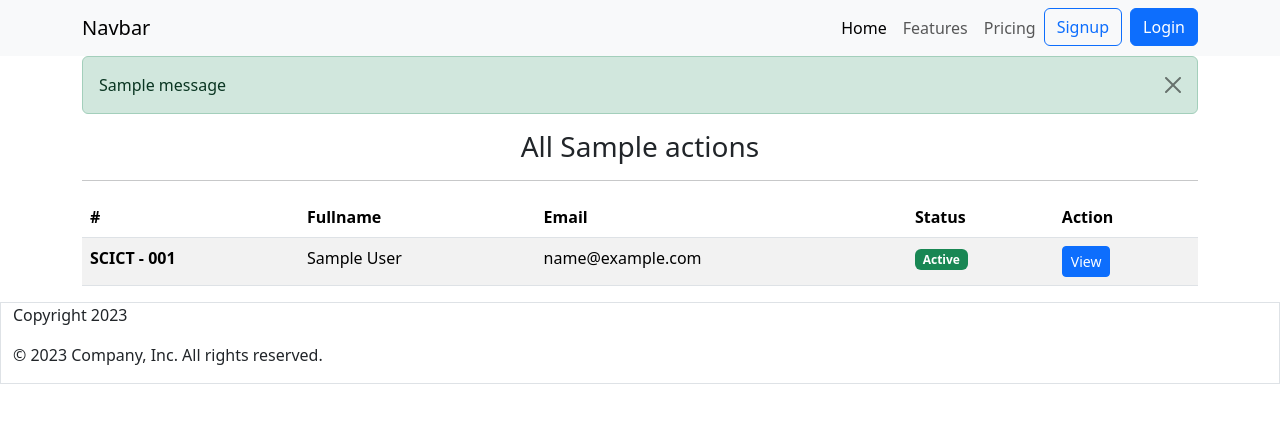
After one commit to DamilareArise/ecommerce, a Django app: template template/viewUsers.html in a window 1280 px wide. The commit adds this page. Shown: the top 423 px of the page. Run offline with Django 3.2, Linux system fonts and the light colour scheme; tables that the repository leaves empty hold one stand-in row (values such as "Sample post"); the template is opened without the code that fills it: values that come from a table or form of the project are taken from there, most other values are stand-ins (such as "Sample title", 1, 10 or a date in 2020); one stand-in notice (Sample message) is shown.

Commit message:
Add user management features: implement views for staff management, user activation/deactivation, and update navigation links for staff users.

```diff
--- a/template/common.html
+++ b/template/common.html
@@ -38,7 +38,9 @@
                       <li><a class="dropdown-item" href="{% url 'view-profile' request.user.id %}">Profile</a></li>
 
                       {% if request.user.is_staff %}
-                      <li><a class="dropdown-item" href="{% url 'view-all-products' %}">View all product</a></li>
+                      <li><a class="dropdown-item" href="{% url 'view-all-products' %}">View all products</a></li>
+                      <li><a class="dropdown-item" href="{% url 'view-user' 'user' %}">All users</a></li>
+                      <li><a class="dropdown-item" href="{% url 'view-user' 'staff' %}">All staffs</a></li>
                       {% endif %}
 
                       <li><a class="dropdown-item" href="{% url 'password_change' %}">Change Password</a></li>
--- /dev/null
+++ b/template/viewUsers.html
@@ -0,0 +1,58 @@
+{% extends "common.html" %}
+{% load static %}
+{% block main_content %}
+
+<div class="container">
+
+    {% if messages %}
+    {% for message in messages %}
+        <div class="container alert alert-{{ message.tags }} alert-dismissible fade show" role="alert">
+            {{ message }}
+            <button type="button" class="btn-close" data-bs-dismiss="alert" aria-label="Close"></button>
+        </div>
+    {% endfor %}
+    {% endif %}
+
+
+    <h1 class="text-center h3">All {{action}}s</h1>
+
+    <hr>
+    <table class="table table-striped">
+        <thead>
+          <tr>
+            <th scope="col">#</th>
+            <th scope="col">Fullname</th>
+            <th scope="col">Email</th>
+            <th scope="col">Status</th>
+            <th scope="col">Action</th>
+          </tr>
+        </thead>
+        <tbody>
+
+            {% for user in users %}
+
+                    <tr>
+                        <th scope="row">SCICT - 00{{user.id}}</th>
+                        <td>{{user.first_name}} {{user.last_name}}</td>
+                        <td>{{user.email}}</td>
+                        <td>
+                            {% if user.is_active %}
+                                <span class="badge text-bg-success">Active</span>
+                            {% else %}
+                                <span class="badge text-bg-danger">Inactive</span>
+                            {% endif %}
+                        </td>
+                        <td>
+                            <a href="{% url 'view-profile' user.id %}" class="btn btn-sm btn-primary">View</a>
+                        </td>
+                    </tr>
+            {% endfor %}
+
+
+        </tbody>
+      </table>
+
+
+</div>
+
+{% endblock main_content %}
```
Also changed, not shown: template/viewProfile.html (+23 -0 lines), userApp/urls.py (+5 -2 lines), userApp/views.py (+45 -0 lines).
